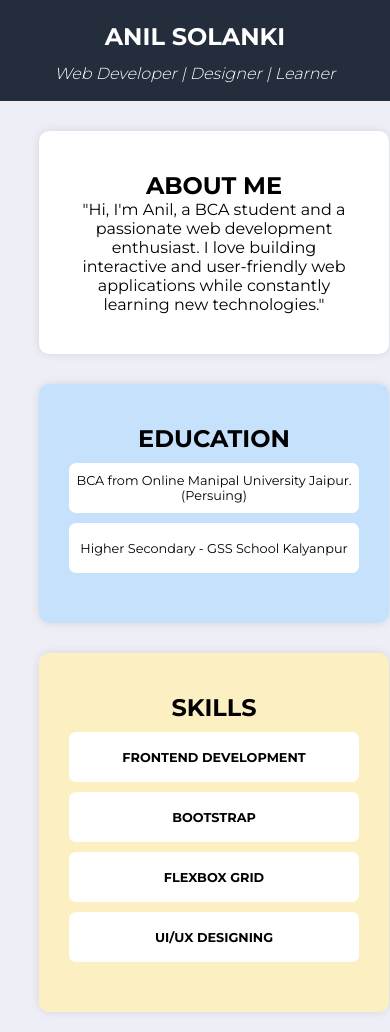
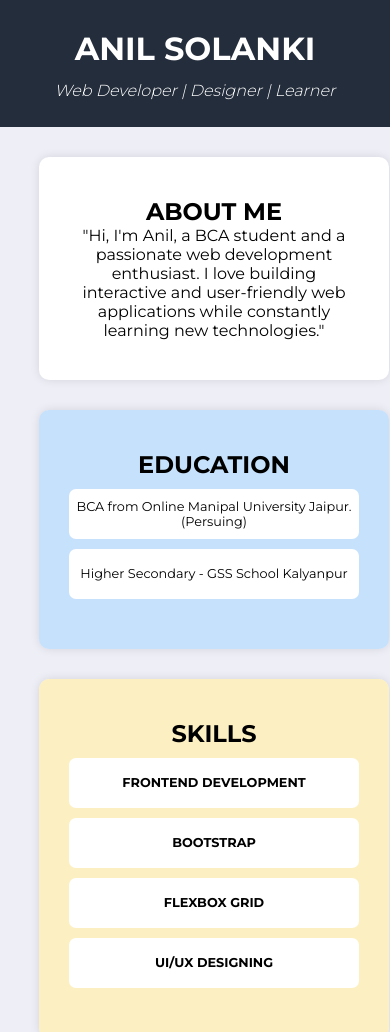
Before and after one commit to anilsolanki9/simple-practice-resume-website, a plain HTML site: page index.html in a window 390 px wide. Shown: the top 1032 px of the page. Drawn offline with Linux system fonts and the light colour scheme.

Commit message:
Update Increase Heading font size for desktop view

```diff
--- a/style.css
+++ b/style.css
@@ -28,6 +28,7 @@ header {
 }
 h1 {
     margin-bottom: 13px;
+    font-size: 3rem;
 }
 #sub-title {
     font-weight: 300;
@@ -128,11 +129,12 @@ footer {
 /* Mobile specific */
 @media (max-width: 600px) {
     header {
-        height: 12vh;
+        height: 15vh;
         font-size: 1rem;
     }
     nav > h1 {
         padding-top: 3px;
+        font-size: 2rem;
     }
     footer {
         height: 8vh;
```
